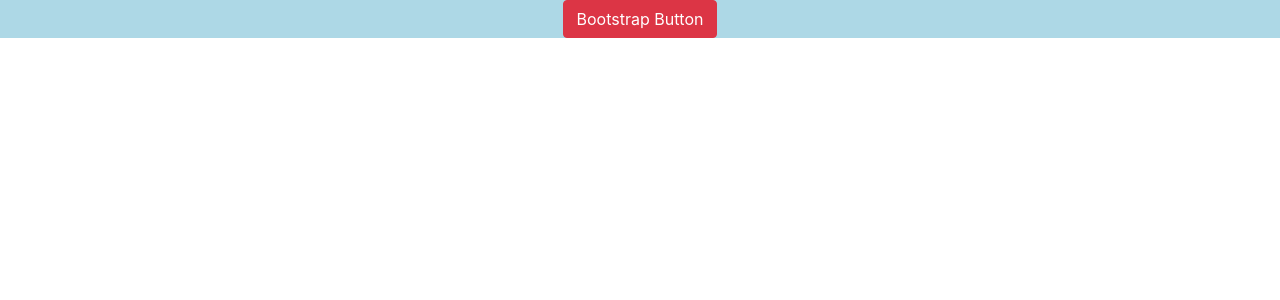
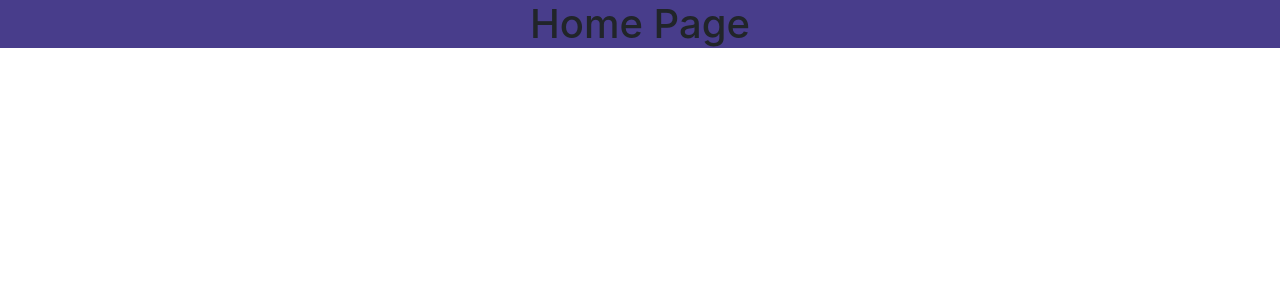
Before and after one commit to mariabrock/pinterest-routing, a React (Create React App) app: page / in a window 1280 px wide. Shown: the top 300 px of the page. Built offline with nearby package versions, Linux system fonts and the light colour scheme.

Commit message:
set up basic routing

```diff
--- a/package.json
+++ b/package.json
@@ -12,6 +12,7 @@
     "node-sass": "^4.13.0",
     "react": "^16.12.0",
     "react-dom": "^16.12.0",
+    "react-router-dom": "^5.1.2",
     "react-scripts": "3.3.0"
   },
   "scripts": {
--- a/src/App/App.js
+++ b/src/App/App.js
@@ -1,12 +1,42 @@
 import React from 'react';
+import { BrowserRouter as Router, Route, Redirect, Switch } from 'react-router-dom';
 import './App.scss';
 
-function App() {
-  return (
-    <div className="App">
-      <button className="btn btn-danger">Bootstrap Button</button>
-    </div>
-  );
+import Auth from '../Components/pages/Auth/Auth';
+import Home from '../Components/pages/Home/Home';
+import NewBoard from '../Components/pages/NewBoard/NewBoard';
+import SingleBoard from '../Components/pages/SingleBoard/SingleBoard';
+
+const PublicRoute = ({ component: Component, authed, ...rest }) => {
+  const routeChecker = (props) => (authed === false ? <Component {...props} {...rest}/> : <Redirect to={{ pathname: '/', state: { from: props.location } }} />);
+  return <Route {...rest} render={(props) => routeChecker(props)} />;
+};
+const PrivateRoute = ({ component: Component, authed, ...rest }) => {
+  const routeChecker = (props) => (authed === true ? <Component {...props} {...rest}/> : <Redirect to={{ pathname: '/auth', state: { from: props.location } }} />);
+  return <Route {...rest} render={(props) => routeChecker(props)} />;
+};
+
+class App extends React.Component {
+  state = {
+    authed: true,
+  }
+
+  render() {
+    const { authed } = this.state;
+
+    return (
+      <div className="App">
+        <Router>
+          <Switch>
+            <PrivateRoute path="/" exact component={Home} authed={authed} />
+            <PrivateRoute path="/board/new" exact component={NewBoard} authed={authed} />
+            <PublicRoute path="/auth" exact component={Auth} authed={authed} />
+            <PrivateRoute path="/board/:boardId" exact component={SingleBoard} authed={authed} />
+          </Switch>
+        </Router>
+      </div>
+    );
+  }
 }
 
 export default App;
--- /dev/null
+++ b/src/Components/pages/Auth/Auth.js
@@ -0,0 +1,14 @@
+import React from 'react';
+import './Auth.scss';
+
+class Auth extends React.Component {
+  render() {
+    return (
+            <div className="Auth">
+                <h1>Auth Page</h1>
+            </div>
+    );
+  }
+}
+
+export default Auth;
--- /dev/null
+++ b/src/Components/pages/Auth/Auth.scss
@@ -0,0 +1,3 @@
+.Auth {
+    display:block;
+}
--- /dev/null
+++ b/src/Components/pages/Home/Home.js
@@ -0,0 +1,14 @@
+import React from 'react';
+import './Home.scss';
+
+class Home extends React.Component {
+  render() {
+    return (
+            <div className="Home">
+                <h1>Home Page</h1>
+            </div>
+    );
+  }
+}
+
+export default Home;
--- /dev/null
+++ b/src/Components/pages/Home/Home.scss
@@ -0,0 +1,3 @@
+.Home {
+    display: block;
+}
--- /dev/null
+++ b/src/Components/pages/NewBoard/NewBoard.js
@@ -0,0 +1,14 @@
+import React from 'react';
+import './NewBoard.scss';
+
+class NewBoard extends React.Component {
+  render() {
+    return (
+            <div className="NewBoard">
+                <h1>NewBoard Page</h1>
+            </div>
+    );
+  }
+}
+
+export default NewBoard;
--- /dev/null
+++ b/src/Components/pages/NewBoard/NewBoard.scss
@@ -0,0 +1,3 @@
+.NewBoard {
+    display: block;
+}
--- /dev/null
+++ b/src/Components/pages/SingleBoard/SingleBoard.js
@@ -0,0 +1,14 @@
+import React from 'react';
+import './SingleBoard.scss';
+
+class SingleBoard extends React.Component {
+  render() {
+    return (
+            <div className="SingleBoard">
+                <h1>SingleBoard Page</h1>
+            </div>
+    );
+  }
+}
+
+export default SingleBoard;
--- /dev/null
+++ b/src/Components/pages/SingleBoard/SingleBoard.scss
@@ -0,0 +1,3 @@
+.SingleBoard {
+    display: block;
+}
--- a/src/styles/_variables.scss
+++ b/src/styles/_variables.scss
@@ -1 +1 @@
-$blue: lightblue;
+$blue: DarkSlateBlue;
```
Also changed, not shown: 1 other file (tests, documents, lock files or other folders).
